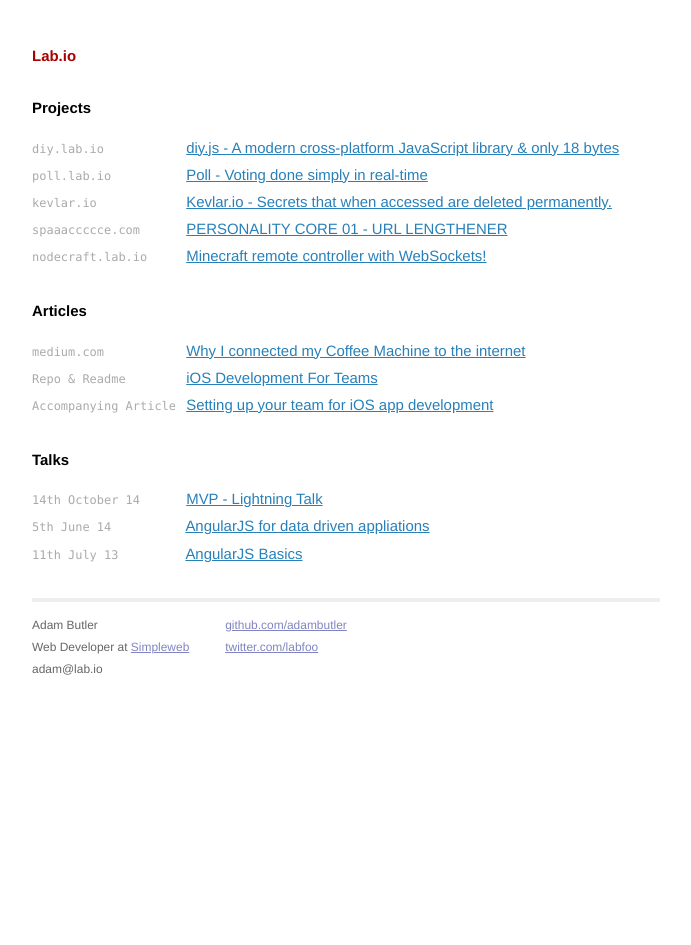
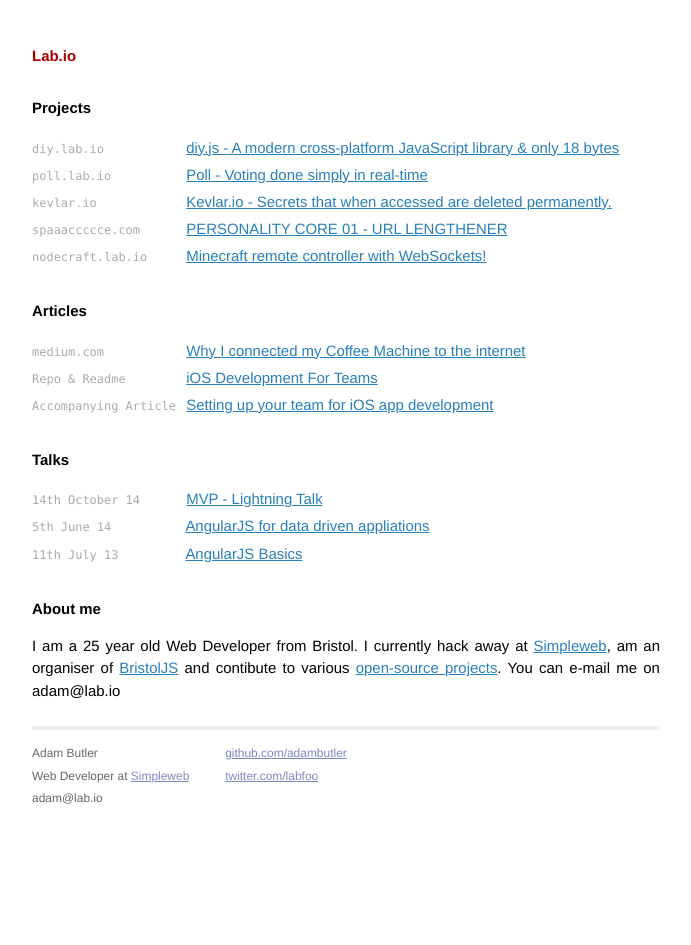
Before and after one commit to adambutler/blog, a Jekyll site: the page built from index.html, in a window 1280 px wide. Shown: the whole page, without its empty margins (294-985 px from the left). Built offline with Jekyll 4.4.1, drawn with Linux system fonts in a browser that asks for light colours; Markdown is read by kramdown in place of the engine named in the settings.

Commit message:
Add about me section

```diff
--- a/index.html
+++ b/index.html
@@ -26,4 +26,7 @@
     <li><span>5th June 14</span> <a href="https://github.com/adambutler/angular-js-for-data-driven-applications">AngularJS for data driven appliations</a></li>
     <li><span>11th July 13</span> <a href="https://github.com/adambutler/angular-basics">AngularJS Basics</a></li>
   </ul>
+
+  <h2>About me</h2>
+  <p>I am a 25 year old Web Developer from Bristol. I currently hack away at <a href="http://simpleweb.co.uk">Simpleweb</a>, am an organiser of <a href="www.meetup.com/BristolJS/">BristolJS</a> and contibute to various <a href="https://github.com/adambutler">open-source projects</a>. You can e-mail me on <span>adam</span><span>@</span>lab<span>.io</span></p>
 </div>
```
